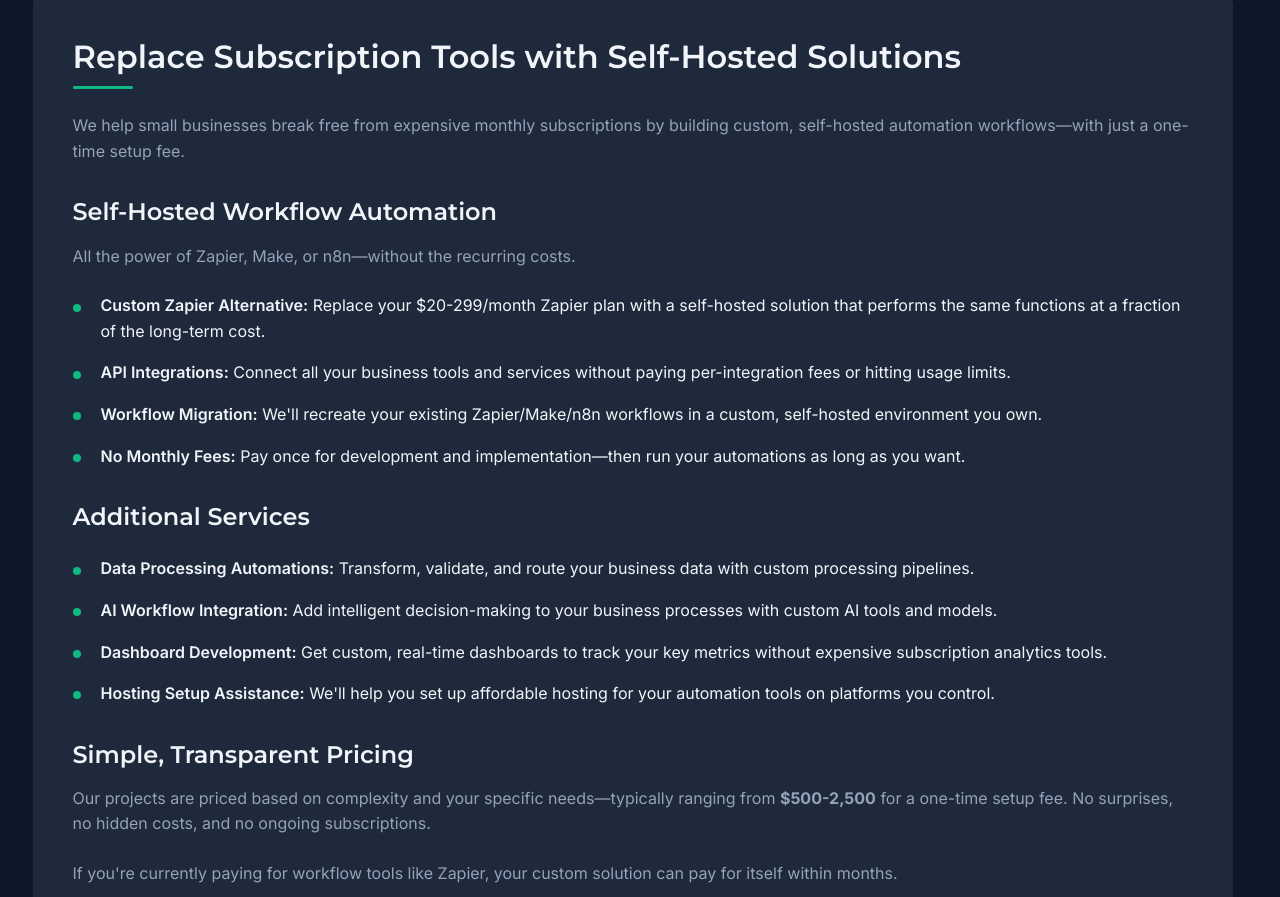
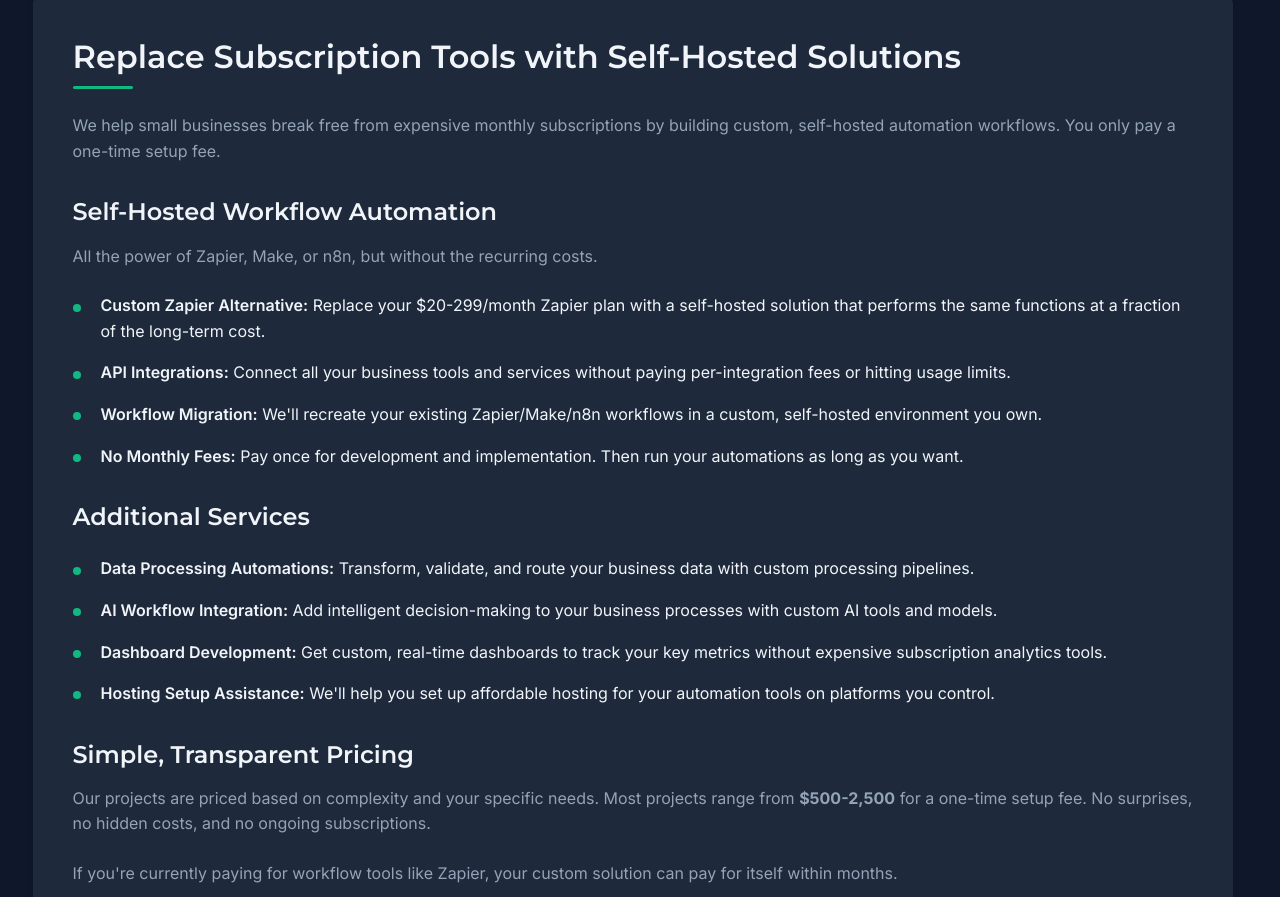
Before and after one commit to andrewtcrooks/andrewtcrooks.github.io, a Jekyll site: the page built from services.html, in a window 1280 px wide and 1400 px high. Shown: the part 136-1033 px from the top of the window. Built offline with Jekyll 4.4.1, drawn with Linux system fonts in a browser that asks for light colours.

```diff
--- a/index.html
+++ b/index.html
@@ -5,7 +5,7 @@ title: Home
 <!-- Simple comment to trigger a build -->
 <div class="hero">
     <h1>Supercharge Your Small Business with AI Agents, Automation, and Custom AI Solutions</h1>
-    <p>Automate lead generation, invoicing, document processing, and more—with the option to run everything on your own local server, no monthly n8n or VPS fees.</p>
+    <p>Automate lead generation, invoicing, document processing, and more. You can even run everything on your own local server, with no monthly n8n or VPS fees.</p>
     <p>Whether you prefer to keep your automations in-house on your own local server or leverage the convenience of the cloud, we'll help you set up the perfect environment for your business needs.</p>
     <a href="https://calendly.com/datanovaconsulting" target="_blank" class="cta">Book a Free Discovery Call</a>
 </div>
@@ -25,7 +25,7 @@ title: Home
         <div class="benefit-card">
             <i class="fas fa-file-alt benefit-icon"></i>
             <h3>Custom OCR Pipelines</h3>
-            <p>Extract data from documents using the latest AI APIs—always up-to-date and customizable.</p>
+            <p>Extract data from documents using the latest AI APIs. Always up-to-date and customizable.</p>
         </div>
         <div class="benefit-card">
             <i class="fas fa-envelope-open-text benefit-icon"></i>
--- a/services.html
+++ b/services.html
@@ -7,16 +7,16 @@ title: Services
     <h2>Replace Subscription Tools with Self-Hosted Solutions</h2>
 
     <div class="service-intro">
-        <p>We help small businesses break free from expensive monthly subscriptions by building custom, self-hosted automation workflows—with just a one-time setup fee.</p>
+        <p>We help small businesses break free from expensive monthly subscriptions by building custom, self-hosted automation workflows. You only pay a one-time setup fee.</p>
     </div>
 
     <h3>Self-Hosted Workflow Automation</h3>
-    <p>All the power of Zapier, Make, or n8n—without the recurring costs.</p>
+    <p>All the power of Zapier, Make, or n8n, but without the recurring costs.</p>
     <ul>
         <li><strong>Custom Zapier Alternative:</strong> Replace your $20-299/month Zapier plan with a self-hosted solution that performs the same functions at a fraction of the long-term cost.</li>
         <li><strong>API Integrations:</strong> Connect all your business tools and services without paying per-integration fees or hitting usage limits.</li>
         <li><strong>Workflow Migration:</strong> We'll recreate your existing Zapier/Make/n8n workflows in a custom, self-hosted environment you own.</li>
-        <li><strong>No Monthly Fees:</strong> Pay once for development and implementation—then run your automations as long as you want.</li>
+        <li><strong>No Monthly Fees:</strong> Pay once for development and implementation. Then run your automations as long as you want.</li>
     </ul>
 
     <h3>Additional Services</h3>
@@ -29,7 +29,7 @@ title: Services
 
     <div class="pricing-section">
         <h3>Simple, Transparent Pricing</h3>
-        <p>Our projects are priced based on complexity and your specific needs—typically ranging from <strong>$500-2,500</strong> for a one-time setup fee. No surprises, no hidden costs, and no ongoing subscriptions.</p>
+        <p>Our projects are priced based on complexity and your specific needs. Most projects range from <strong>$500-2,500</strong> for a one-time setup fee. No surprises, no hidden costs, and no ongoing subscriptions.</p>
         <p>If you're currently paying for workflow tools like Zapier, your custom solution can pay for itself within months.</p>
     </div>
 
```
Also changed, not shown: about.html (+4 -4 lines).
